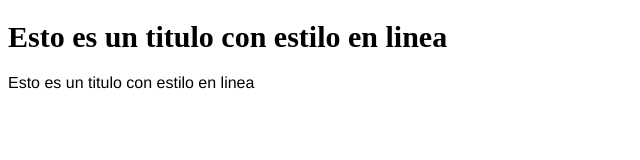
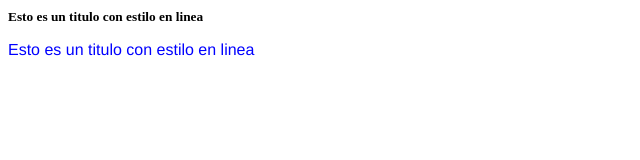
Before and after one commit to lmelendez2/modulo-8, a plain HTML site: page index.html in a window 1280 px wide. Shown: the whole page, without its empty margins (0-640 px from the left). Drawn offline with Linux system fonts and the light colour scheme.

Commit message:
estilo.css

```diff
--- a/estilo.css
+++ b/estilo.css
@@ -1,8 +1,8 @@
 h1{
     color: blueviolet(220,5,120);
-    font-size: 30px
+    font-size:smaller
 }
 p{
-    color: blue(2,198,71);
+    color:blue;
     font-family: 'Franklin Gothic Medium', 'Arial Narrow', Arial, sans-serif;
 }
```
